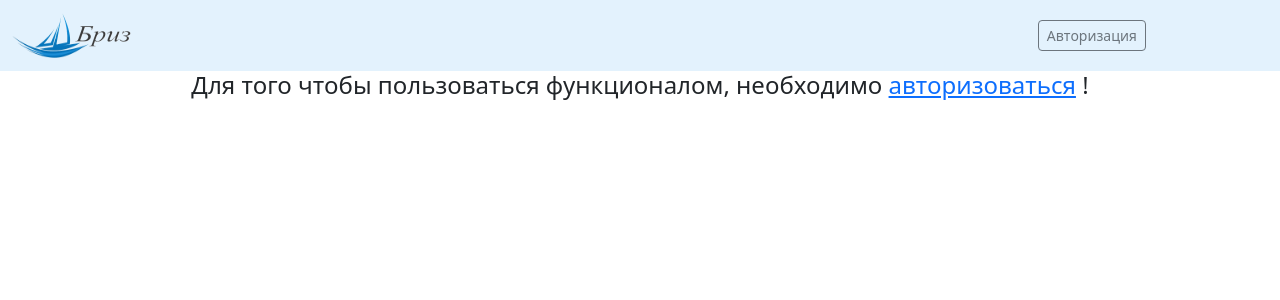
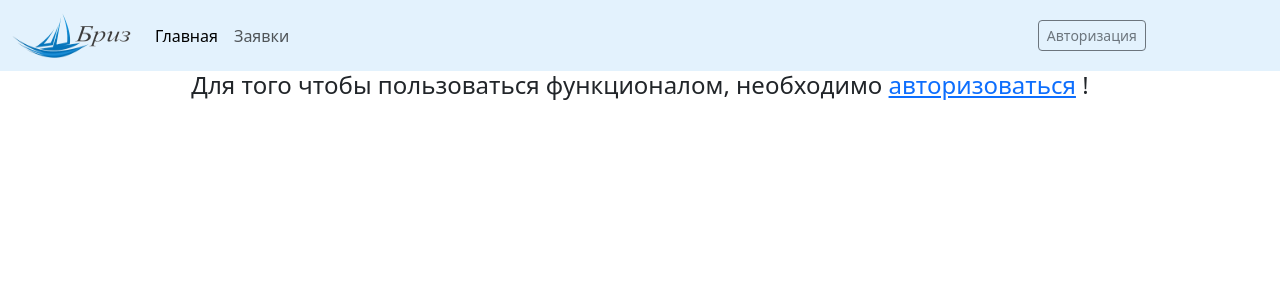
Before and after one commit to FireFly134/web_briz_vlg, a Django app: page / in a window 1280 px wide. Shown: the top 300 px of the page. Run offline with Django 4.2, Linux system fonts and the light colour scheme; some libraries are stand-ins or nearby versions.

Commit message:
Чутканастроил дизайн

```diff
--- a/main/templates/main/base.html
+++ b/main/templates/main/base.html
@@ -31,6 +31,12 @@
 
     <div class="container-fluid">
         <img class="navbar-brand" src="/media/img/Breeze.png" style="width: 119px;height: 55px;">
+        <div class="collapse navbar-collapse" id="navbarNavAltMarkup">
+          <div class="navbar-nav">
+            <a class="nav-link active" aria-current="page" href="#">Главная</a>
+            <a class="nav-link" href="#">Заявки</a>
+          </div>
+        </div>
     </div>
     <div style="width: 300px;">
         {% if request.user.is_authenticated %}
```
